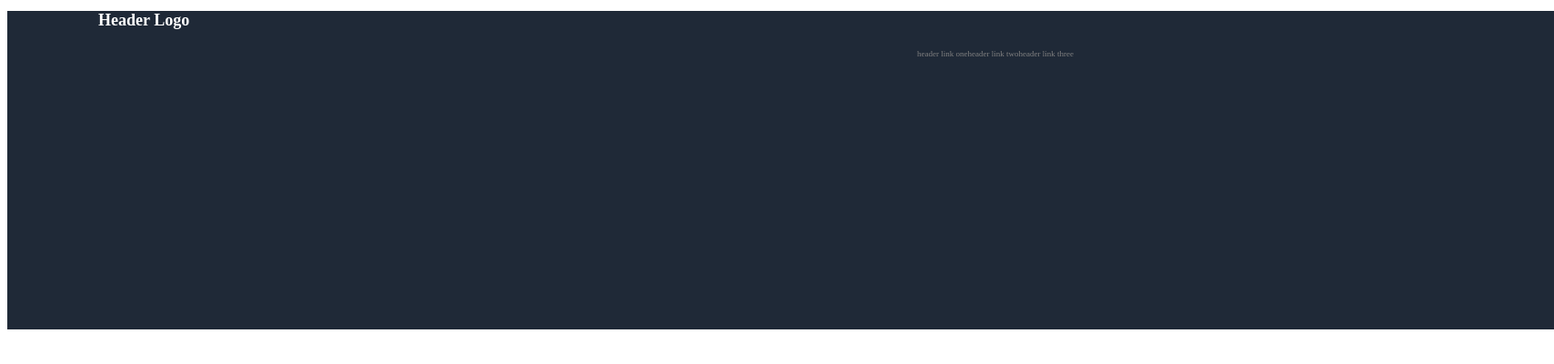
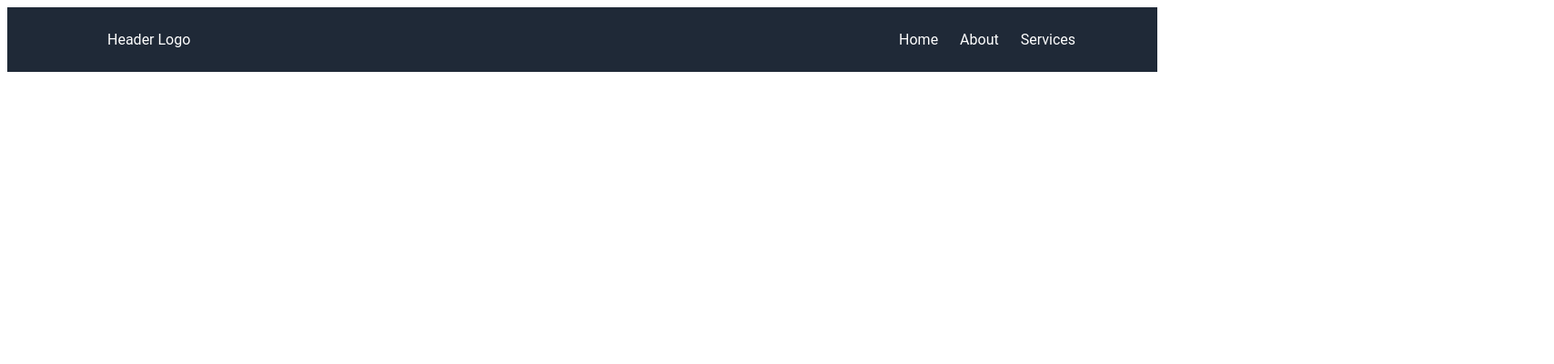
Before and after one commit to YahSaif/Odin-Project, a plain HTML site: page index.html in a window 1280 px wide. Shown: the whole page at 91% size, 1708 px wide, since content can reach past the window. Drawn offline with Linux system fonts and the light colour scheme.

Commit message:
giving changes

```diff
--- a/index.html
+++ b/index.html
@@ -1,19 +1,24 @@
 <!DOCTYPE html>
+<link rel="stylesheet" href="style.css">
 <html lang="en">
-<link rel="stylesheet" href="style.css">
 <head>
     <meta charset="UTF-8">
     <meta name="viewport" content="width=device-width, initial-scale=1.0">
     <title>Document</title>
 </head>
 <body>
-    <div class="flex-container">
-       <div class="flex-item-headerlogo">
-           <h1>Header Logo</h1>
+    <div class="nav">
+        <div class="nav-item">
+            <div class="nav-item-logo">
+                <p>Header Logo</p>
+            </div>
+            <ul>
+                <li>Home</li>
+                <li>About</li>
+                <li>Services</li>
+            </ul>
         </div>
-        <div class = "flex-item-others">
-            <p>header link one</p><p>header link two</p><p>header link three</p>
-        </div>
+
     </div>
 </body>
 </html>
--- a/style.css
+++ b/style.css
@@ -1,21 +1,21 @@
-.flex-container {
-    background-color: #1F2937;
-    width: 1700px;
-    height: 350px;
-    margin: 0px;
+.nav{
+   background:red;
+   font-family: Roboto, sans-serif;
+   background-color:#1F2937;
+   color: white;
 }
-.flex-item-headerlogo{
-    color : white;
-    font-size: 9px;
+.nav-item{
+    display: flex;
+    align-items: center;
+    justify-content: space-between;
+    margin-right: 80px;
+}
+.nav-item-logo{
+    padding: 10px;
     margin-left: 100px;
-    margin-top: 5px;
 }
-.flex-item-others{
-    color : gray;
-    align-items: left;
-    font-size: 9px;
-    margin-left: 1000px;
-    display: flex;
-    flex-flow: row wrap;
-    margin-top: 0px;
+li{
+   list-style: none;
+   display: inline;
+    padding: 10px;
 }
```
